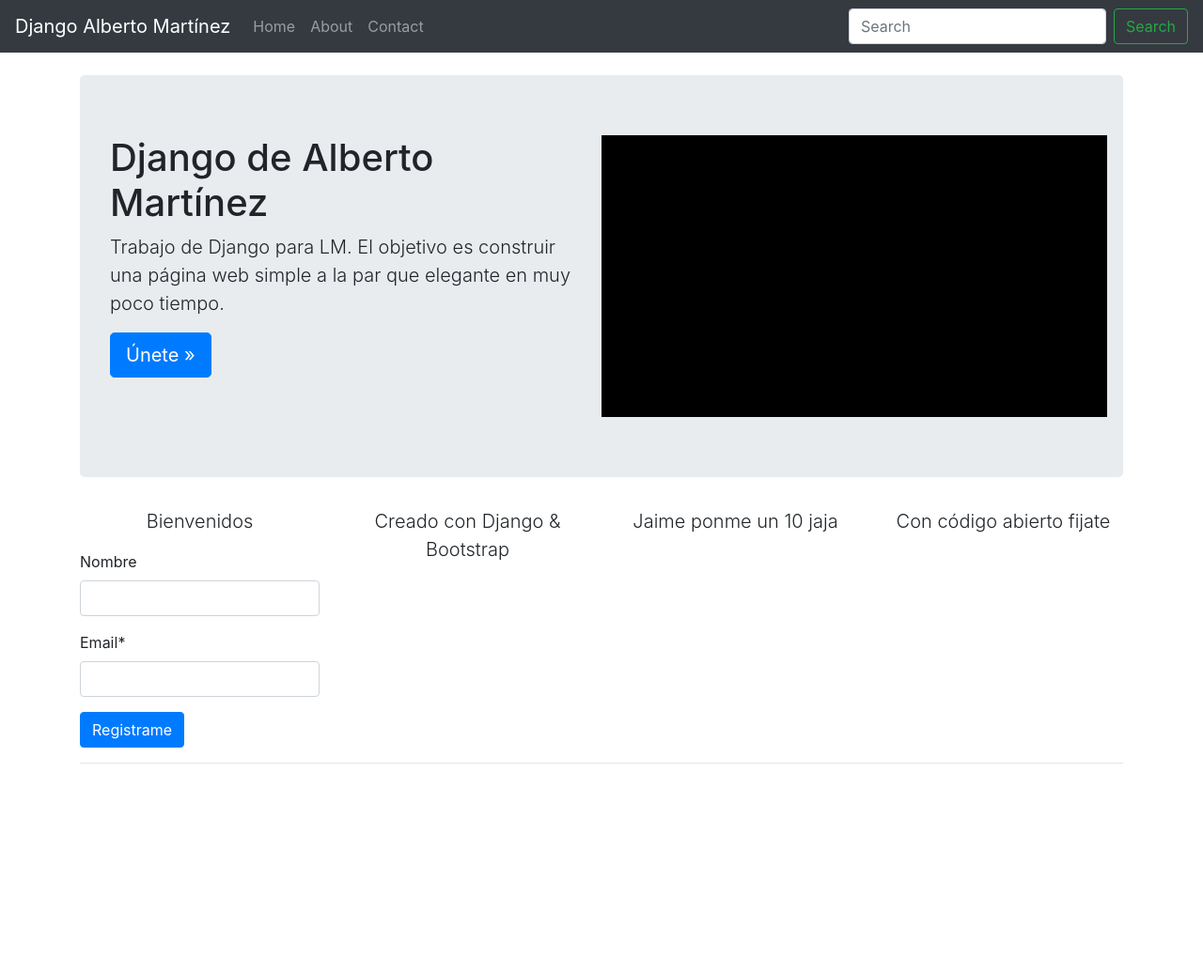
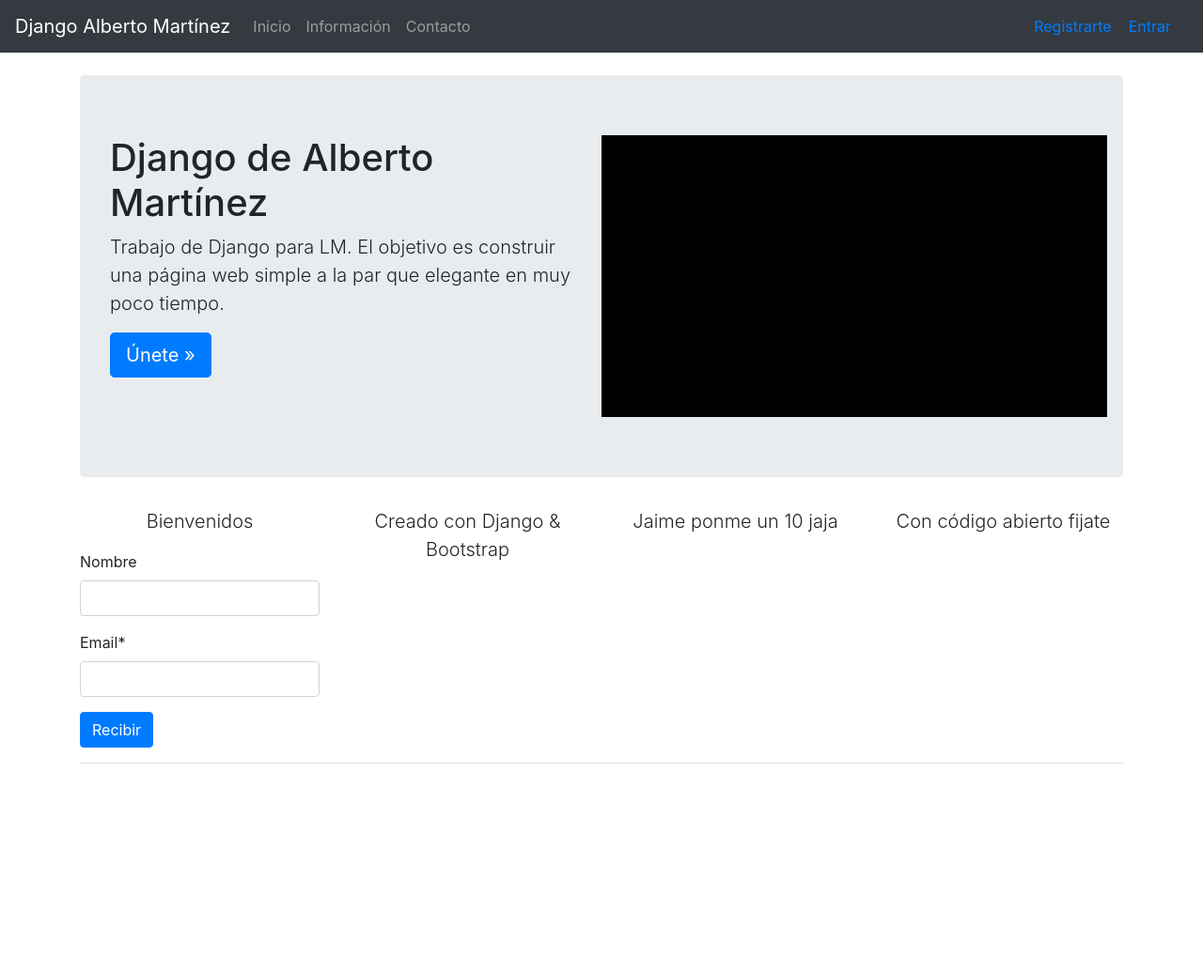
Before and after one commit to Albertomarrod1/django, a Django app: page / in a window 1280 px wide. Shown: the top 1036 px of the page at 94% size. Run offline with Django 3.2, Linux system fonts and the light colour scheme; some libraries are stand-ins or nearby versions.

Commit message:
Commit 11 Django
Abarca videos 31, 32 y 33.

```diff
--- a/Django/src/Django/settings.py
+++ b/Django/src/Django/settings.py
@@ -127,4 +127,6 @@ MEDIA_ROOT = os.path.join(os.path.join(BASE_DIR), 'static_env', 'media_root')
 
 ACCOUNT_ACTIVATION_DAYS=7
 REGISTRATION_AUTO_LOGIN=True
+LOGIN_REDIRECT_URL='/'
+SITE_ID=1
 CRISPY_TEMPLATE_PACK = 'bootstrap3'
--- a/Django/src/templates/inicio.html
+++ b/Django/src/templates/inicio.html
@@ -35,7 +35,7 @@
 		</p>
 		<form method="POST" action="">{% csrf_token %}
 		{{ el_form|crispy }}
-		<input class='btn btn-primary' type='submit' value='Registrame' />
+		<input class='btn btn-primary' type='submit' value='Recibir' />
 		</form>
 	</div>
 <div class='col-sm-3'>
--- a/Django/src/templates/navbar.html
+++ b/Django/src/templates/navbar.html
@@ -5,23 +5,28 @@
   </button>
   <div class="collapse navbar-collapse" id="navbarCollapse">
     <ul class="navbar-nav mr-auto">
-
-
       <li>
-        <a class="nav-link" href="{% url 'inicio' %}">Home <span class="sr-only">(current)</span></a>
+        <a class="nav-link" href="{% url 'inicio' %}">Inicio<span class="sr-only">(current)</span></a>
       </li>
       <li class="nav-item">
-        <a class="nav-link" href="{% url 'about' %}">About</a>
+        <a class="nav-link" href="{% url 'about' %}">Información</a>
       </li>
       <li class="nav-item">
-        <a class="nav-link" href="{% url 'contact' %}">Contact</a>
+        <a class="nav-link" href="{% url 'contact' %}">Contacto</a>
       </li>
     </ul>
 
+    <ul class='nav navbar-nav navbar-right'>
+      {% if request.user.is_authenticated %}
+      <li><a href="{% url 'auth_logout' %}">Salir</a></li>
+      &nbsp;&nbsp;&nbsp;&nbsp;
+      {% else %}
+      <li><a href="{% url 'registration_register' %}">Registrarte</a></li>
+      &nbsp;&nbsp;&nbsp;&nbsp;
+      <li><a href="{% url 'auth_login' %}">Entrar</a></li>
+      &nbsp;&nbsp;&nbsp;&nbsp;
+      {% endif %}
+    </ul>
 
-    <form class="form-inline mt-2 mt-md-0">
-      <input class="form-control mr-sm-2" type="text" placeholder="Search" aria-label="Search">
-      <button class="btn btn-outline-success my-2 my-sm-0" type="submit">Search</button>
-    </form>
   </div>
 </nav>
--- a/Django/src/templates/registration/activation_complete.html
+++ b/Django/src/templates/registration/activation_complete.html
@@ -2,6 +2,5 @@
 {% load i18n %}
 
 {% block content %}
-
 <p class='lead'>{% trans "Tu cuenta ha sido activada." %}</p>
 {% endblock %}
```
Also changed, not shown: Django/src/templates/registration/activation_email.txt (+5 -3 lines), Django/src/db.sqlite3.
